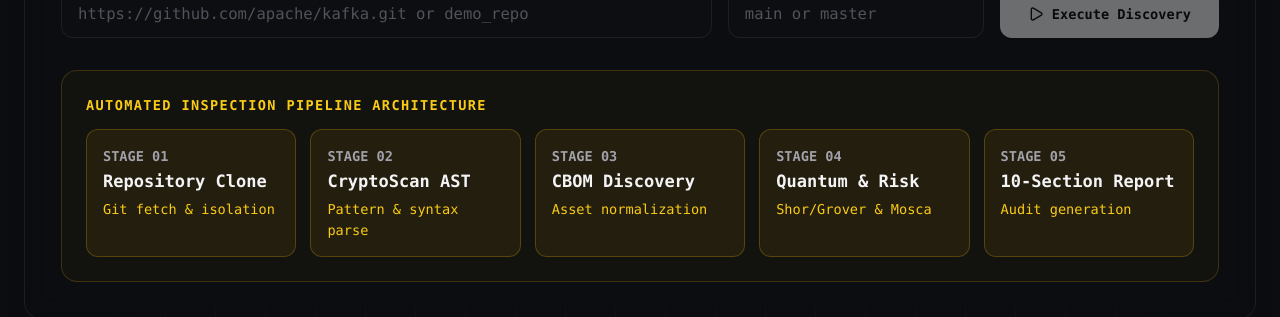
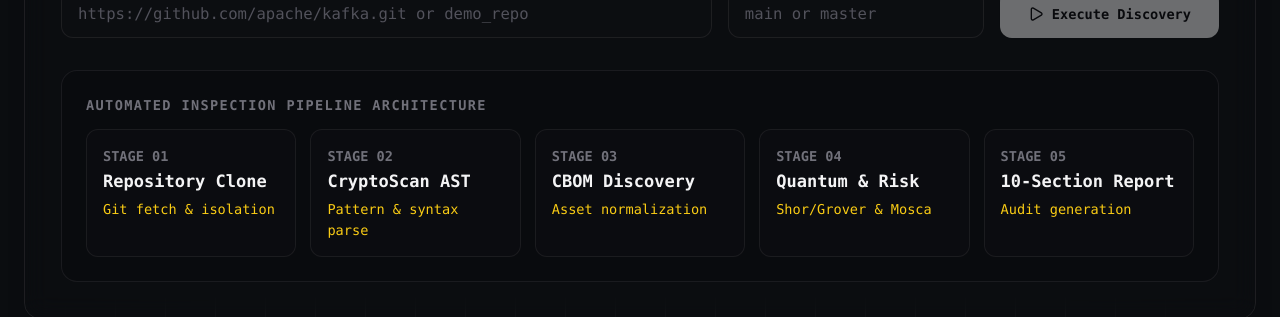
Before and after one commit to entr0py-y/EncryptPlus, a Next.js app in the folder apps/web/: page /scans in a window 1280 px wide. Shown: the part 281-598 px from the top of the page. Built offline with nearby package versions, Linux system fonts and the light colour scheme; no server answers.

Commit message:
style: clean card borders and backgrounds across scan pages

```diff
--- a/apps/web/src/app/scans/[id]/certificates/page.tsx
+++ b/apps/web/src/app/scans/[id]/certificates/page.tsx
@@ -47,7 +47,7 @@ export default function CertificatesPage() {
       </div>
 
       <div className="grid grid-cols-1 md:grid-cols-3 gap-4 text-xs font-mono">
-        <div className="p-5 rounded-2xl border border-yellow-500/30 dark:border-yellow-500/25 bg-yellow-500/[0.06] dark:bg-yellow-500/[0.08] space-y-1">
+        <div className="p-5 rounded-2xl border border-zinc-200 dark:border-zinc-800 bg-white dark:bg-[#121215] space-y-1">
           <div className="text-[10px] text-zinc-500 uppercase">Expiration Checks</div>
           <div className="text-3xl font-bold text-zinc-900 dark:text-white font-mono">
             {certAssets.filter((c) => (c.algorithm || "").includes("Expiration")).length}
@@ -55,7 +55,7 @@ export default function CertificatesPage() {
           <div className="text-zinc-500 dark:text-zinc-400 text-[11px]">Validity Audits</div>
         </div>
 
-        <div className="p-5 rounded-2xl border border-yellow-500/30 dark:border-yellow-500/25 bg-yellow-500/[0.06] dark:bg-yellow-500/[0.08] space-y-1">
+        <div className="p-5 rounded-2xl border border-zinc-200 dark:border-zinc-800 bg-white dark:bg-[#121215] space-y-1">
           <div className="text-[10px] text-zinc-500 uppercase">Signature Algorithms</div>
           <div className="text-3xl font-bold text-zinc-900 dark:text-white font-mono">
             {certAssets.filter((c) => (c.algorithm || "").includes("Signature")).length}
@@ -63,7 +63,7 @@ export default function CertificatesPage() {
           <div className="text-zinc-500 dark:text-zinc-400 text-[11px]">RSA & ECDSA Signatures</div>
         </div>
 
-        <div className="p-5 rounded-2xl border border-yellow-500/30 dark:border-yellow-500/25 bg-yellow-500/[0.06] dark:bg-yellow-500/[0.08] space-y-1">
+        <div className="p-5 rounded-2xl border border-zinc-200 dark:border-zinc-800 bg-white dark:bg-[#121215] space-y-1">
           <div className="text-[10px] text-zinc-500 uppercase">Pinning & Chains</div>
           <div className="text-3xl font-bold text-zinc-900 dark:text-white font-mono">
             {certAssets.filter((c) => (c.algorithm || "").includes("Pinning") || (c.algorithm || "").includes("Chain")).length}
--- a/apps/web/src/app/scans/[id]/dependencies/page.tsx
+++ b/apps/web/src/app/scans/[id]/dependencies/page.tsx
@@ -48,7 +48,7 @@ export default function DependenciesPage() {
       </div>
 
       <div className="grid grid-cols-1 md:grid-cols-3 gap-4 text-xs font-mono">
-        <div className="p-5 rounded-2xl border border-yellow-500/30 dark:border-yellow-500/25 bg-yellow-500/[0.06] dark:bg-yellow-500/[0.08] space-y-1">
+        <div className="p-5 rounded-2xl border border-zinc-200 dark:border-zinc-800 bg-white dark:bg-[#121215] space-y-1">
           <div className="text-[10px] text-zinc-500 uppercase">Java Cryptography SPI</div>
           <div className="text-3xl font-bold text-zinc-900 dark:text-white font-mono">
             {depAssets.filter((d) => (d.algorithm || "").includes("Java")).length}
@@ -56,7 +56,7 @@ export default function DependenciesPage() {
           <div className="text-zinc-500 dark:text-zinc-400 text-[11px]">javax.crypto & java.security</div>
         </div>
 
-        <div className="p-5 rounded-2xl border border-yellow-500/30 dark:border-yellow-500/25 bg-yellow-500/[0.06] dark:bg-yellow-500/[0.08] space-y-1">
+        <div className="p-5 rounded-2xl border border-zinc-200 dark:border-zinc-800 bg-white dark:bg-[#121215] space-y-1">
           <div className="text-[10px] text-zinc-500 uppercase">Native OpenSSL Bindings</div>
           <div className="text-3xl font-bold text-zinc-900 dark:text-white font-mono">
             {depAssets.filter((d) => (d.algorithm || "").includes("OpenSSL")).length}
@@ -64,7 +64,7 @@ export default function DependenciesPage() {
           <div className="text-zinc-500 dark:text-zinc-400 text-[11px]">C/C++ Native Calls</div>
         </div>
 
-        <div className="p-5 rounded-2xl border border-yellow-500/30 dark:border-yellow-500/25 bg-yellow-500/[0.06] dark:bg-yellow-500/[0.08] space-y-1">
+        <div className="p-5 rounded-2xl border border-zinc-200 dark:border-zinc-800 bg-white dark:bg-[#121215] space-y-1">
           <div className="text-[10px] text-zinc-500 uppercase">Python Cryptography</div>
           <div className="text-3xl font-bold text-zinc-900 dark:text-white font-mono">
             {depAssets.filter((d) => (d.algorithm || "").includes("Python")).length}
--- a/apps/web/src/app/scans/[id]/keys/page.tsx
+++ b/apps/web/src/app/scans/[id]/keys/page.tsx
@@ -59,7 +59,7 @@ export default function KeySecurityPage() {
       </div>
 
       <div className="grid grid-cols-1 md:grid-cols-3 gap-4 text-xs font-mono">
-        <div className="p-5 rounded-2xl border border-yellow-500/30 dark:border-yellow-500/25 bg-yellow-500/[0.06] dark:bg-yellow-500/[0.08] space-y-1">
+        <div className="p-5 rounded-2xl border border-zinc-200 dark:border-zinc-800 bg-white dark:bg-[#121215] space-y-1">
           <div className="text-[10px] text-zinc-500 uppercase">Private Keys in Source</div>
           <div className="text-3xl font-bold text-zinc-900 dark:text-white font-mono">
             {keyAssets.filter((k) => (k.algorithm || "").includes("Private Key")).length}
@@ -67,7 +67,7 @@ export default function KeySecurityPage() {
           <div className="text-zinc-500 dark:text-zinc-400 text-[11px]">Potential Exposure</div>
         </div>
 
-        <div className="p-5 rounded-2xl border border-yellow-500/30 dark:border-yellow-500/25 bg-yellow-500/[0.06] dark:bg-yellow-500/[0.08] space-y-1">
+        <div className="p-5 rounded-2xl border border-zinc-200 dark:border-zinc-800 bg-white dark:bg-[#121215] space-y-1">
           <div className="text-[10px] text-zinc-500 uppercase">Weak Key Bit Lengths</div>
           <div className="text-3xl font-bold text-zinc-900 dark:text-white font-mono">
             {keyAssets.filter((k) => k.key_size && k.key_size < 2048).length}
@@ -75,7 +75,7 @@ export default function KeySecurityPage() {
           <div className="text-zinc-500 dark:text-zinc-400 text-[11px]">&lt; 2048-bit RSA/DH</div>
         </div>
 
-        <div className="p-5 rounded-2xl border border-yellow-500/30 dark:border-yellow-500/25 bg-yellow-500/[0.06] dark:bg-yellow-500/[0.08] space-y-1">
+        <div className="p-5 rounded-2xl border border-zinc-200 dark:border-zinc-800 bg-white dark:bg-[#121215] space-y-1">
           <div className="text-[10px] text-zinc-500 uppercase">Quantum-Vulnerable Keys</div>
           <div className="text-3xl font-bold text-zinc-900 dark:text-white font-mono">
             {keyAssets.filter((k) => k.quantum_status === "VULNERABLE").length}
--- a/apps/web/src/app/scans/[id]/protocols/page.tsx
+++ b/apps/web/src/app/scans/[id]/protocols/page.tsx
@@ -52,13 +52,13 @@ export default function ProtocolsPage() {
       </div>
 
       <div className="grid grid-cols-1 md:grid-cols-3 gap-4 text-xs font-mono">
-        <div className="p-5 rounded-2xl border border-yellow-500/30 dark:border-yellow-500/25 bg-yellow-500/[0.06] dark:bg-yellow-500/[0.08] space-y-1">
+        <div className="p-5 rounded-2xl border border-zinc-200 dark:border-zinc-800 bg-white dark:bg-[#121215] space-y-1">
           <div className="text-[10px] text-zinc-500 uppercase">Deprecated TLS 1.0/1.1</div>
           <div className="text-3xl font-bold text-zinc-900 dark:text-white font-mono">{deprecatedProtos.length}</div>
           <div className="text-zinc-500 dark:text-zinc-400 text-[11px]">Requires Minimum TLS 1.3</div>
         </div>
 
-        <div className="p-5 rounded-2xl border border-yellow-500/30 dark:border-yellow-500/25 bg-yellow-500/[0.06] dark:bg-yellow-500/[0.08] space-y-1">
+        <div className="p-5 rounded-2xl border border-zinc-200 dark:border-zinc-800 bg-white dark:bg-[#121215] space-y-1">
           <div className="text-[10px] text-zinc-500 uppercase">Mutual TLS (mTLS)</div>
           <div className="text-3xl font-bold text-zinc-900 dark:text-white font-mono">
             {protoAssets.filter((p) => (p.algorithm || "").includes("mTLS") || (p.algorithm || "").includes("Mutual")).length}
@@ -66,7 +66,7 @@ export default function ProtocolsPage() {
           <div className="text-zinc-500 dark:text-zinc-400 text-[11px]">Client Auth Enforcements</div>
         </div>
 
-        <div className="p-5 rounded-2xl border border-yellow-500/30 dark:border-yellow-500/25 bg-yellow-500/[0.06] dark:bg-yellow-500/[0.08] space-y-1">
+        <div className="p-5 rounded-2xl border border-zinc-200 dark:border-zinc-800 bg-white dark:bg-[#121215] space-y-1">
           <div className="text-[10px] text-zinc-500 uppercase">Modern TLS 1.3 / 1.2</div>
           <div className="text-3xl font-bold text-zinc-900 dark:text-white font-mono">
             {protoAssets.filter((p) => (p.algorithm || "").includes("1.3") || (p.algorithm || "").includes("1.2")).length}
--- a/apps/web/src/app/scans/page.tsx
+++ b/apps/web/src/app/scans/page.tsx
@@ -134,33 +134,33 @@ export default function ScansPage() {
           </div>
 
           {/* Stepper Pipeline Indicator */}
-          <div className="p-5 sm:p-6 rounded-2xl bg-yellow-500/[0.03] dark:bg-yellow-500/[0.03] border border-yellow-500/20 dark:border-yellow-500/20">
-            <div className="text-xs font-mono text-yellow-600 dark:text-yellow-400 uppercase tracking-widest mb-3.5 font-semibold">
+          <div className="p-5 sm:p-6 rounded-2xl bg-transparent dark:bg-zinc-950/20 border border-zinc-200/80 dark:border-zinc-800/60">
+            <div className="text-xs font-mono text-zinc-500 uppercase tracking-widest mb-3.5 font-semibold">
               Automated Inspection Pipeline Architecture
             </div>
             <div className="grid grid-cols-2 md:grid-cols-5 gap-3.5 font-mono">
-              <div className="p-3.5 sm:p-4 rounded-xl border border-yellow-500/30 dark:border-yellow-500/25 bg-yellow-500/[0.06] dark:bg-yellow-500/[0.08] hover:bg-yellow-500/[0.12] hover:border-yellow-500/50 transition-all">
-                <div className="text-zinc-600 dark:text-zinc-400 text-xs font-semibold">STAGE 01</div>
+              <div className="p-3.5 sm:p-4 rounded-xl border border-zinc-200/70 dark:border-zinc-800/60 bg-transparent dark:bg-zinc-900/20 hover:border-zinc-700 transition-colors">
+                <div className="text-zinc-500 text-xs font-semibold">STAGE 01</div>
                 <div className="text-sm sm:text-[15px] font-bold text-zinc-900 dark:text-zinc-100 mt-1 leading-snug">Repository Clone</div>
                 <div className="text-xs text-yellow-600 dark:text-yellow-400 mt-1.5 font-medium leading-normal">Git fetch & isolation</div>
               </div>
-              <div className="p-3.5 sm:p-4 rounded-xl border border-yellow-500/30 dark:border-yellow-500/25 bg-yellow-500/[0.06] dark:bg-yellow-500/[0.08] hover:bg-yellow-500/[0.12] hover:border-yellow-500/50 transition-all">
-                <div className="text-zinc-600 dark:text-zinc-400 text-xs font-semibold">STAGE 02</div>
+              <div className="p-3.5 sm:p-4 rounded-xl border border-zinc-200/70 dark:border-zinc-800/60 bg-transparent dark:bg-zinc-900/20 hover:border-zinc-700 transition-colors">
+                <div className="text-zinc-500 text-xs font-semibold">STAGE 02</div>
                 <div className="text-sm sm:text-[15px] font-bold text-zinc-900 dark:text-zinc-100 mt-1 leading-snug">CryptoScan AST</div>
                 <div className="text-xs text-yellow-600 dark:text-yellow-400 mt-1.5 font-medium leading-normal">Pattern & syntax parse</div>
               </div>
-              <div className="p-3.5 sm:p-4 rounded-xl border border-yellow-500/30 dark:border-yellow-500/25 bg-yellow-500/[0.06] dark:bg-yellow-500/[0.08] hover:bg-yellow-500/[0.12] hover:border-yellow-500/50 transition-all">
-                <div className="text-zinc-600 dark:text-zinc-400 text-xs font-semibold">STAGE 03</div>
+              <div className="p-3.5 sm:p-4 rounded-xl border border-zinc-200/70 dark:border-zinc-800/60 bg-transparent dark:bg-zinc-900/20 hover:border-zinc-700 transition-colors">
+                <div className="text-zinc-500 text-xs font-semibold">STAGE 03</div>
                 <div className="text-sm sm:text-[15px] font-bold text-zinc-900 dark:text-zinc-100 mt-1 leading-snug">CBOM Discovery</div>
                 <div className="text-xs text-yellow-600 dark:text-yellow-400 mt-1.5 font-medium leading-normal">Asset normalization</div>
               </div>
-              <div className="p-3.5 sm:p-4 rounded-xl border border-yellow-500/30 dark:border-yellow-500/25 bg-yellow-500/[0.06] dark:bg-yellow-500/[0.08] hover:bg-yellow-500/[0.12] hover:border-yellow-500/50 transition-all">
-                <div className="text-zinc-600 dark:text-zinc-400 text-xs font-semibold">STAGE 04</div>
+              <div className="p-3.5 sm:p-4 rounded-xl border border-zinc-200/70 dark:border-zinc-800/60 bg-transparent dark:bg-zinc-900/20 hover:border-zinc-700 transition-colors">
+                <div className="text-zinc-500 text-xs font-semibold">STAGE 04</div>
                 <div className="text-sm sm:text-[15px] font-bold text-zinc-900 dark:text-zinc-100 mt-1 leading-snug">Quantum & Risk</div>
                 <div className="text-xs text-yellow-600 dark:text-yellow-400 mt-1.5 font-medium leading-normal">Shor/Grover & Mosca</div>
               </div>
-              <div className="p-3.5 sm:p-4 rounded-xl border border-yellow-500/30 dark:border-yellow-500/25 bg-yellow-500/[0.06] dark:bg-yellow-500/[0.08] hover:bg-yellow-500/[0.12] hover:border-yellow-500/50 transition-all">
-                <div className="text-zinc-600 dark:text-zinc-400 text-xs font-semibold">STAGE 05</div>
+              <div className="p-3.5 sm:p-4 rounded-xl border border-zinc-200/70 dark:border-zinc-800/60 bg-transparent dark:bg-zinc-900/20 hover:border-zinc-700 transition-colors">
+                <div className="text-zinc-500 text-xs font-semibold">STAGE 05</div>
                 <div className="text-sm sm:text-[15px] font-bold text-zinc-900 dark:text-zinc-100 mt-1 leading-snug">10-Section Report</div>
                 <div className="text-xs text-yellow-600 dark:text-yellow-400 mt-1.5 font-medium leading-normal">Audit generation</div>
               </div>
```
Also changed, not shown: apps/web/src/app/scans/[id]/page.tsx (+18 -18 lines).
